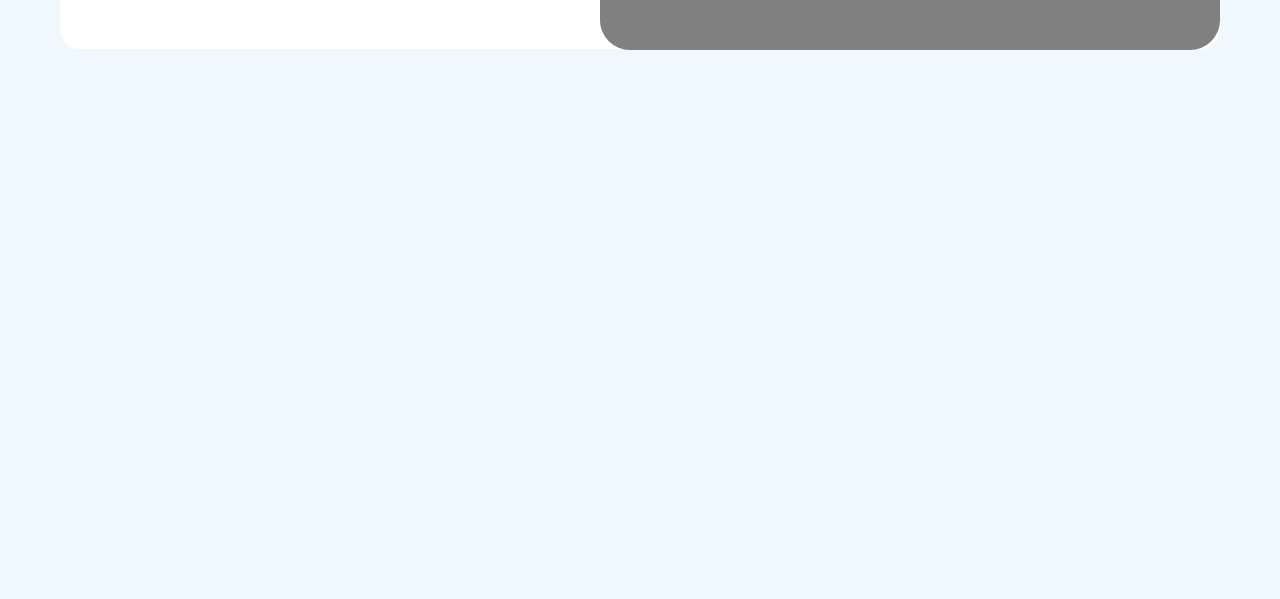
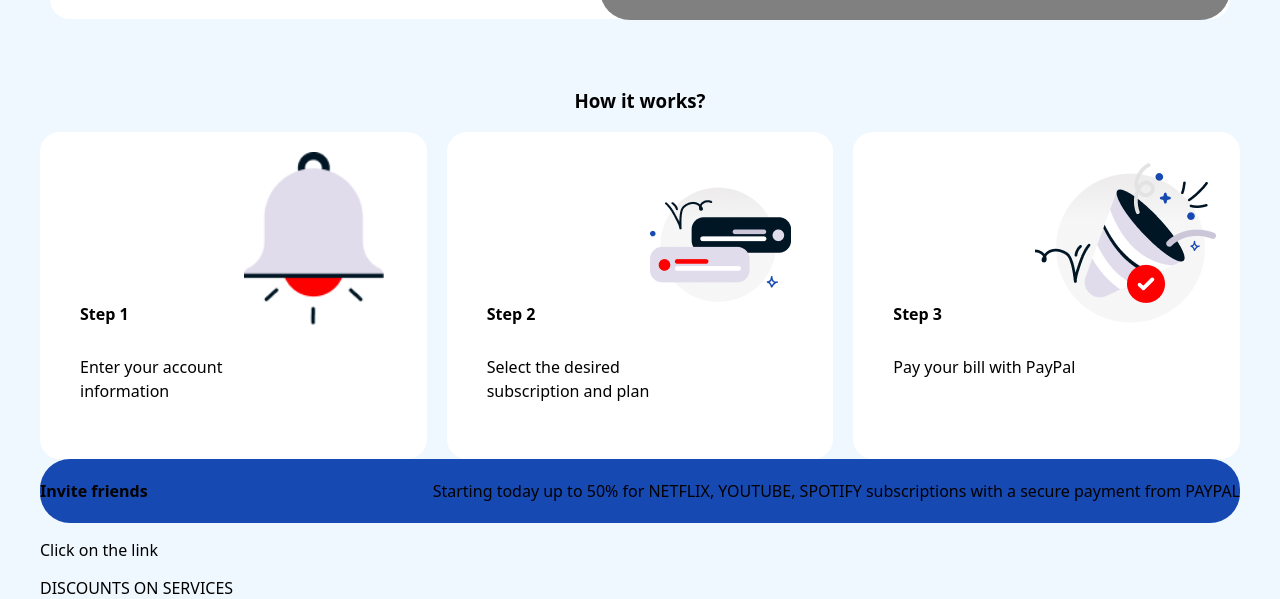
Before and after one commit to sodryk13/firstproject, a plain HTML site: page index.html in a window 1280 px wide. Shown: the part 1751-2350 px from the top of the page. Before the commit the page ends 1880 px from the top, so only its background shows below. Drawn offline with nearby package versions, Linux system fonts and the light colour scheme.

Commit message:
verst site

```diff
--- a/index.html
+++ b/index.html
@@ -6,6 +6,7 @@
           content="width=device-width, user-scalable=no, initial-scale=1.0, maximum-scale=1.0, minimum-scale=1.0">
     <meta http-equiv="X-UA-Compatible" content="ie=edge">
     <link rel="stylesheet" href="style.css">
+    <link rel="stylesheet" href="./src/css/global.css">
     <link rel="preconnect" href="https://fonts.googleapis.com">
     <link rel="preconnect" href="https://fonts.gstatic.com" crossorigin>
     <link href="https://fonts.googleapis.com/css2?family=Open+Sans:ital,wght@0,300..800;1,300..800&family=Roboto:ital,wght@0,100..900;1,100..900&display=swap"
@@ -70,6 +71,46 @@
         </div>
     </div>
 </section>
+<section class="steps">
+    <div class="steps__container">
+        <div class="steps__wrapper">
+            <h3 class="steps__head">How it works?</h3>
+            <div class="steps__items">
+                <div class="step__item">
+                    <div class="step__image">
+                        <img src="./src/images/bell.png" alt="Bell">
+                    </div>
+                    <h4 class="step__header">Step 1</h4>
+                    <p class="step__info">Enter your account information</p>
+                </div>
+                <div class="step__item">
+                    <div class="step__image">
+                        <img src="./src/images/illustrations.png" alt="Illustrations">
+                    </div>
+                    <h4 class="step__header">Step 2</h4>
+                    <p class="step__info">Select the desired subscription and plan</p>
+                </div>
+                <div class="step__item">
+                    <div class="step__image">
+                        <img src="./src/images/ring.png" alt="Ring">
+                    </div>
+                    <h4 class="step__header">Step 3</h4>
+                    <p class="step__info">Pay your bill with PayPal</p>
+                </div>
+            </div>
+            <div class="step__action">
+                <div class="step__action-about">
+                    <h4 class="step__action-head">Invite friends</h4>
+                    <p class="step__action-text">Starting today up to 50% for NETFLIX, YOUTUBE, SPOTIFY subscriptions with a secure payment from PAYPAL</p>
+                </div>
+                <div class="step__action-link">
+                    <p class="step__action-link-text">Click on the link</p>
+                    <a class="step__action-link-item" href="#">DISCOUNTS ON SERVICES</a>
+                </div>
+            </div>
+        </div>
+    </div>
+</section>
 <footer class="footer">
 
 </footer>
--- a/style.css
+++ b/style.css
@@ -231,3 +231,51 @@ body{
     height: auto;
     display: block;
 }
+
+
+
+
+
+.steps__head{
+    text-align: center;
+
+}
+.steps__items{
+    display: flex;
+    justify-content: space-between;
+    gap: 20px;
+}
+.step__item{
+    position: relative;
+    background-color: #FFFFFF;
+    border-radius: 20px;
+    width: 100%;
+    padding: 150px 40px 40px 40px;
+}
+.step__image{
+    position: absolute;
+    top: 20px;
+    right: 20px;
+    width: 185px;
+    height: 185px;
+}
+.step__image img{
+    width: 185px;
+    height: 185px;
+    object-fit: contain;
+}
+.step__header{
+    margin-bottom: 30px;
+    font-weight: bold;
+}
+.step__info{
+    max-width: 200px;
+    line-height: 150%;
+}
+.step__action-about{
+    background-color: #1749B3;
+    border-radius: 30px;
+    display: flex;
+    align-items: center;
+    justify-content: space-between;
+}
```
Also changed, not shown: src/images/bell.png (added), src/images/illustrations.png (added), src/images/ring.png (added).
